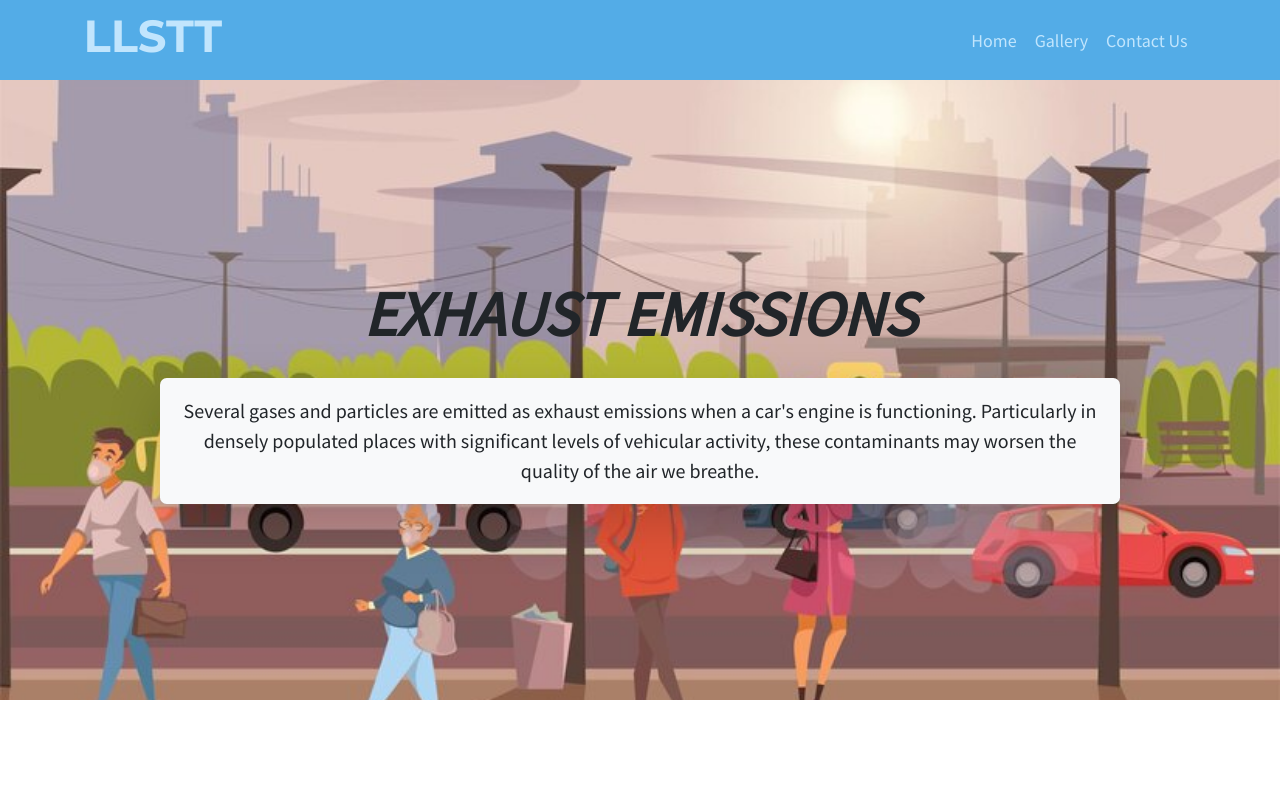
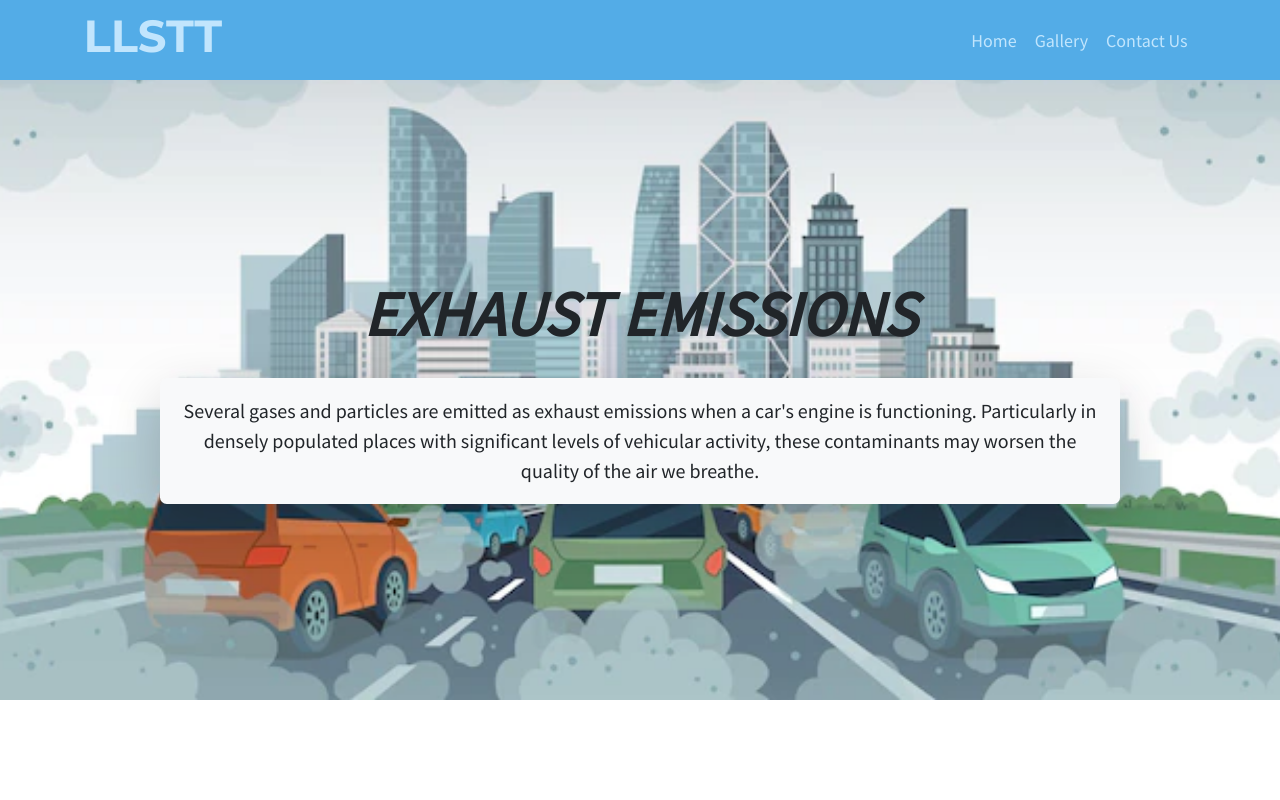
Before and after one commit to Peepersoak/CCS10-FINALS, a plain HTML site: page shane/Catalytic-Converter.html in a window 1280 px wide. Shown: the top 800 px of the page. Drawn offline with nearby package versions, Linux system fonts and the light colour scheme; files whose address does not match are found by name.

Commit message:
Change two image back

```diff
--- a/shane/Catalytic-Converter.html
+++ b/shane/Catalytic-Converter.html
@@ -14,7 +14,7 @@
 
     <style>
       .catalytic_bg {
-        background-image: url("./emission.jpeg");
+        background-image: url("./smoked car.jpg");
         background-size: cover;
         background-position: center;
         background-repeat: no-repeat;
```
Also changed, not shown: shane/Multi Pollutant Monitoring Devices.html (+1 -1 lines).
